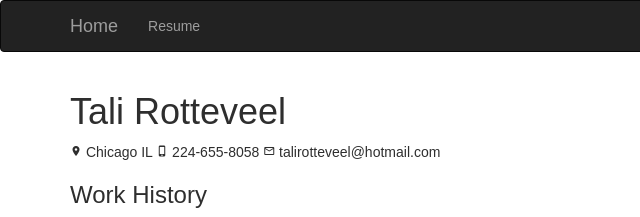
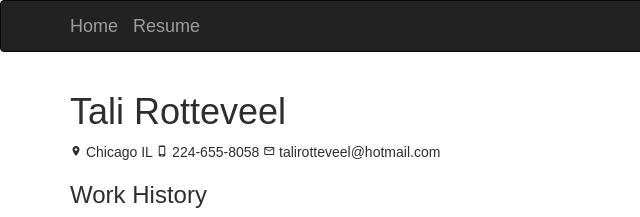
Before and after one commit to talirotteveel/talirotteveel.github.io, a plain HTML site: page resume.html in a window 1280 px wide. Shown: the top 217 px of the page, 0-640 px from the left. Drawn offline with nearby package versions, Linux system fonts and the light colour scheme.

Commit message:
updated resume navbar

```diff
--- a/resume.html
+++ b/resume.html
@@ -12,9 +12,7 @@
         <div class="container">
             <div class="navbar-header">
                 <a href="index.html" class="navbar-brand">Home</a>
-                <ul class="nav navbar-nav">
-                    <li><a href="resume.html">Resume</a></li>
-                </ul>
+                <a href="resume.html" class="navbar-brand">Resume</a>
             </div>
         </div>
     </nav>
```
